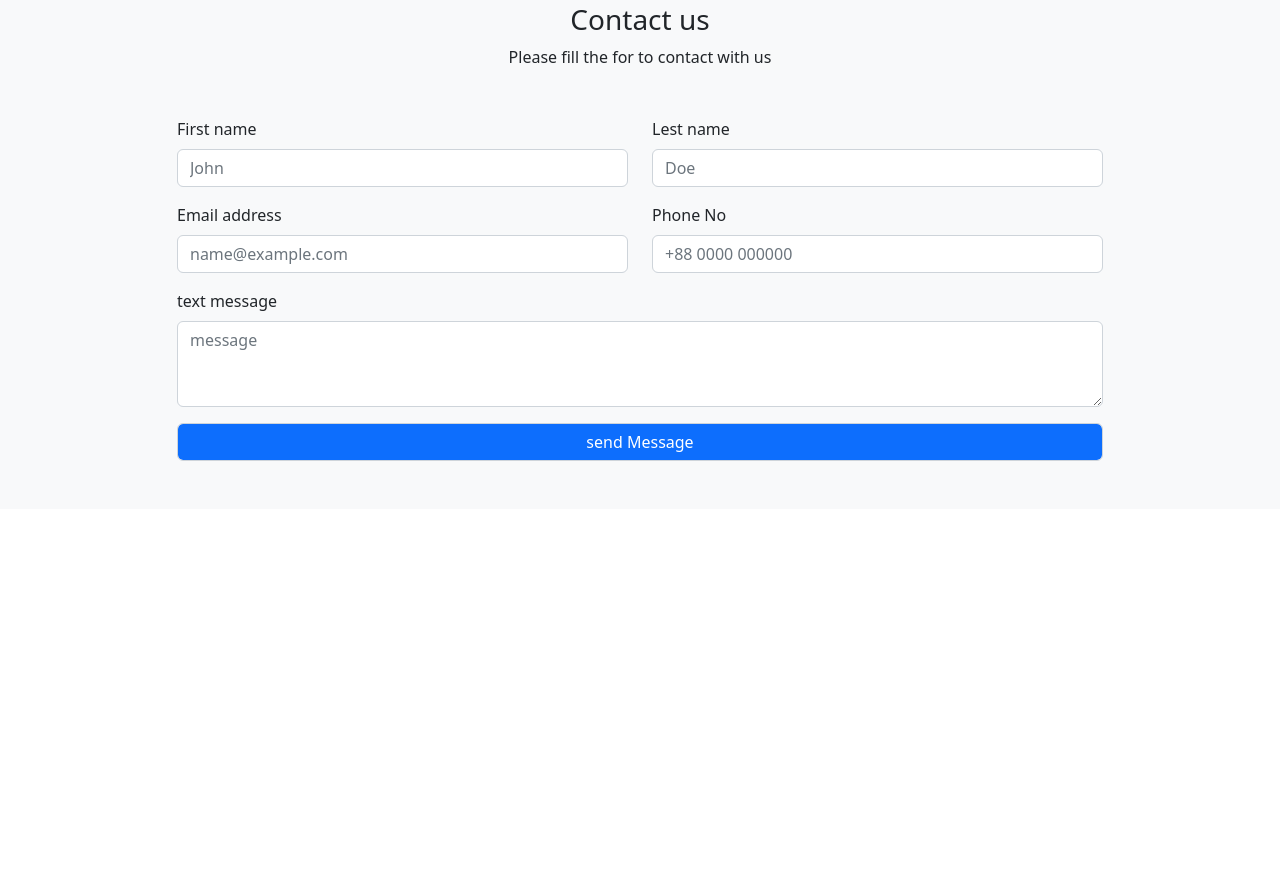
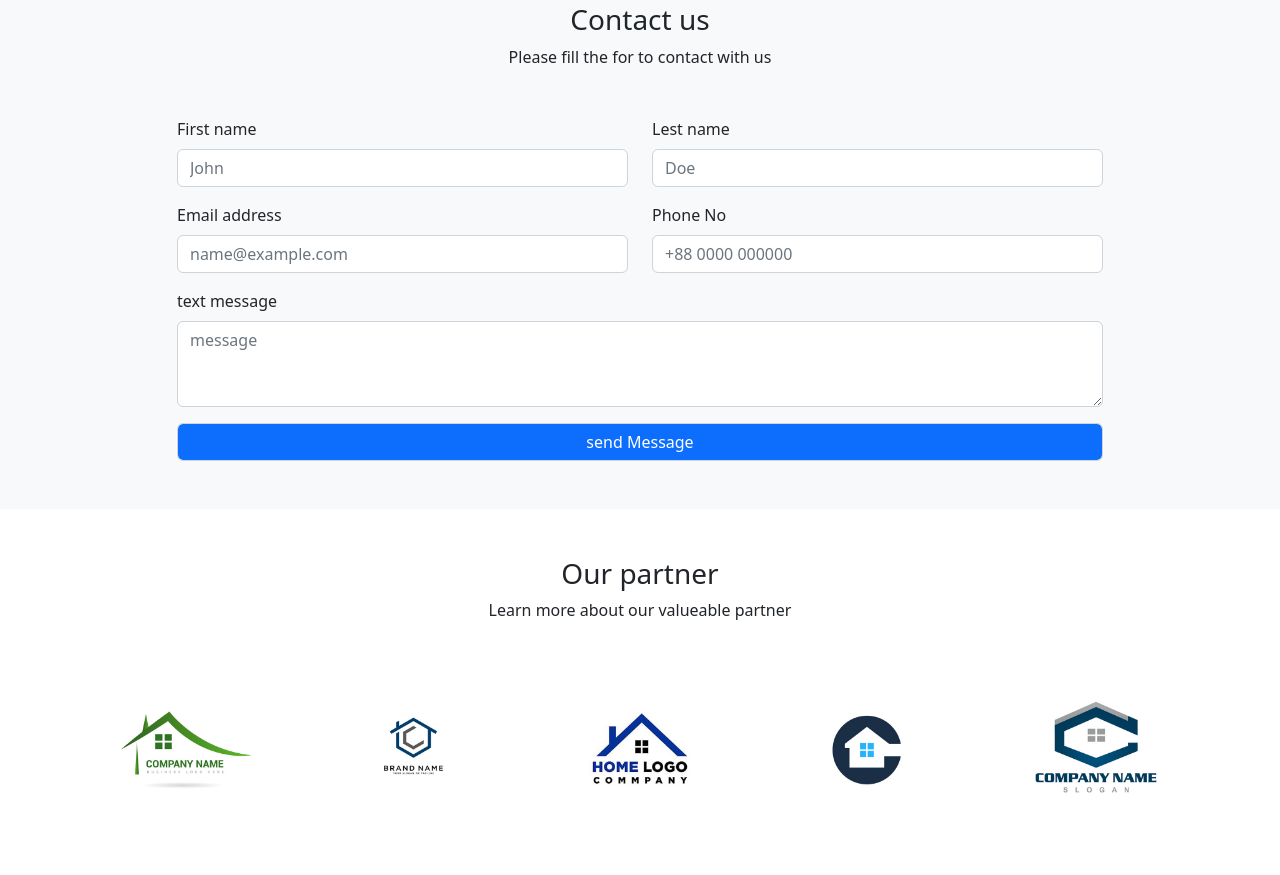
Before and after one commit to Manikuzzaman1990/BD-Builders, a plain HTML site: page index.html in a window 1280 px wide. Shown: the part 2276-3151 px from the top of the page. Before the commit the page ends 2785 px from the top, so only its background shows below. Drawn offline with nearby package versions, Linux system fonts and the light colour scheme.

Commit message:
partner area completed

```diff
--- a/index.html
+++ b/index.html
@@ -271,6 +271,45 @@
           </div>
         </div>
       </div>
+      <div class="partner-area py-5">
+        <div class="container">
+          <div class="row">
+            <div class="col-lg-6 offset-lg-3">
+              <div class="section-heading text-center mb-5">
+                <h3>Our partner</h3>
+                <p>Learn more about our valueable partner</p>
+              </div>
+            </div>
+          </div>
+          <div class="row row-cols-lg-5 row-cols-2 justify-content-center">
+            <div class="col">
+              <div class="partner-image p-4">
+                <img src="img/p-one.jpg" alt="" class="w-100"/>
+              </div>
+            </div>
+            <div class="col">
+              <div class="partner-image p-4">
+                <img src="img/p-two.jpg" alt="" class="w-100"/>
+              </div>
+            </div>
+            <div class="col">
+              <div class="partner-image p-4">
+                <img src="img/p-three.jpg" alt="" class="w-100"/>
+              </div>
+            </div>
+            <div class="col">
+              <div class="partner-image p-4">
+                <img src="img/p-four.jpg" alt="" class="w-100"/>
+              </div>
+            </div>
+            <div class="col">
+              <div class="partner-image p-4">
+                <img src="img/p-five.jpg" alt="" class="w-100"/>
+              </div>
+            </div>
+          </div>
+        </div>
+      </div>
     </main>
     <script src="https://cdn.jsdelivr.net/npm/bootstrap@5.2.2/dist/js/bootstrap.bundle.min.js" integrity="sha384-OERcA2EqjJCMA+/3y+gxIOqMEjwtxJY7qPCqsdltbNJuaOe923+mo//f6V8Qbsw3" crossorigin="anonymous"></script>
   </body>
```
